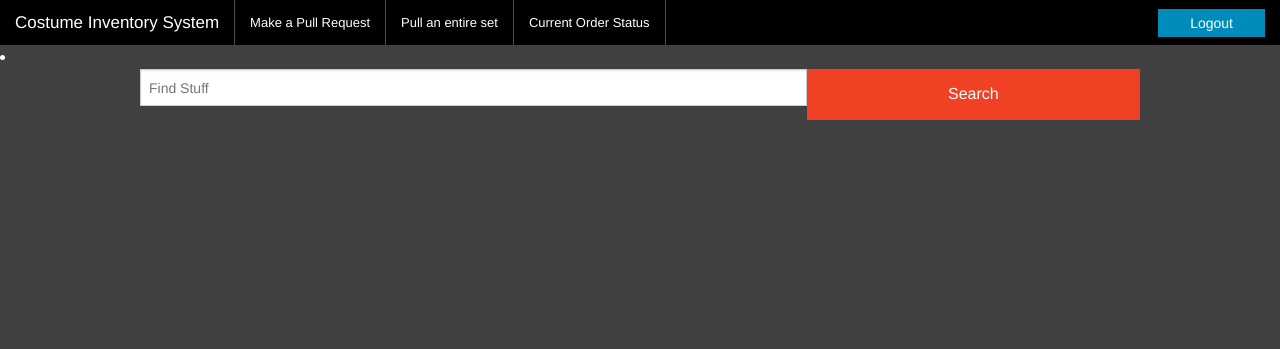
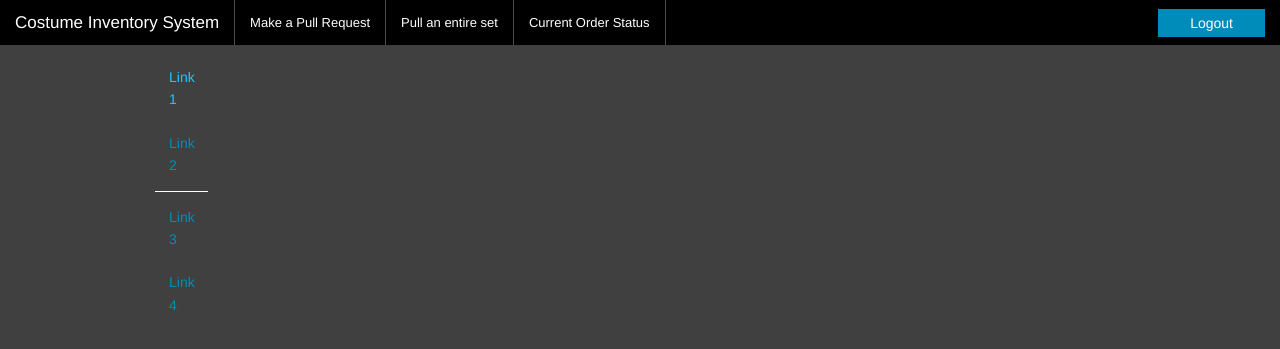
Before and after one commit to tomrcroft/seniorproject, a PHP site: page /dashboard.php in a window 1280 px wide. Shown: the top 349 px of the page. Run offline with PHP 8.4, Linux system fonts and the light colour scheme.

Commit message:
modified dashboard.php

```diff
--- a/www/dashboard.php
+++ b/www/dashboard.php
@@ -56,20 +56,31 @@
             </section>
         </nav>
 
-        <div id="welcome_message">
 
+
+        <div class="row">
+            <div class="large-1 columns">
+                <ul class="side-nav">
+                    <li class="active"><a href="#">Link 1</a></li>
+                    <li><a href="#">Link 2</a></li>
+                    <li class="divider"></li>
+                    <li><a href="#">Link 3</a></li>
+                    <li><a href="#">Link 4</a></li>
+                </ul>
+            </div>
+<!--             <div class="large-11 columns">
+                <input type="text" placeholder="Find Stuff">
+                <a href="#" class="alert button expand">Search</a>
+            </div> -->
         </div>
-
-        <li class="has-form">
-            <div class="row collapse">
+<!--             <div class="row collapse">
                 <div class="large-8 small-9 columns">
                     <input type="text" placeholder="Find Stuff">
                 </div>
                 <div class="large-4 small-3 columns">
                     <a href="#" class="alert button expand">Search</a>
                 </div>
-            </div>
-        </li>
+            </div> -->
 
 
     <script>
```
